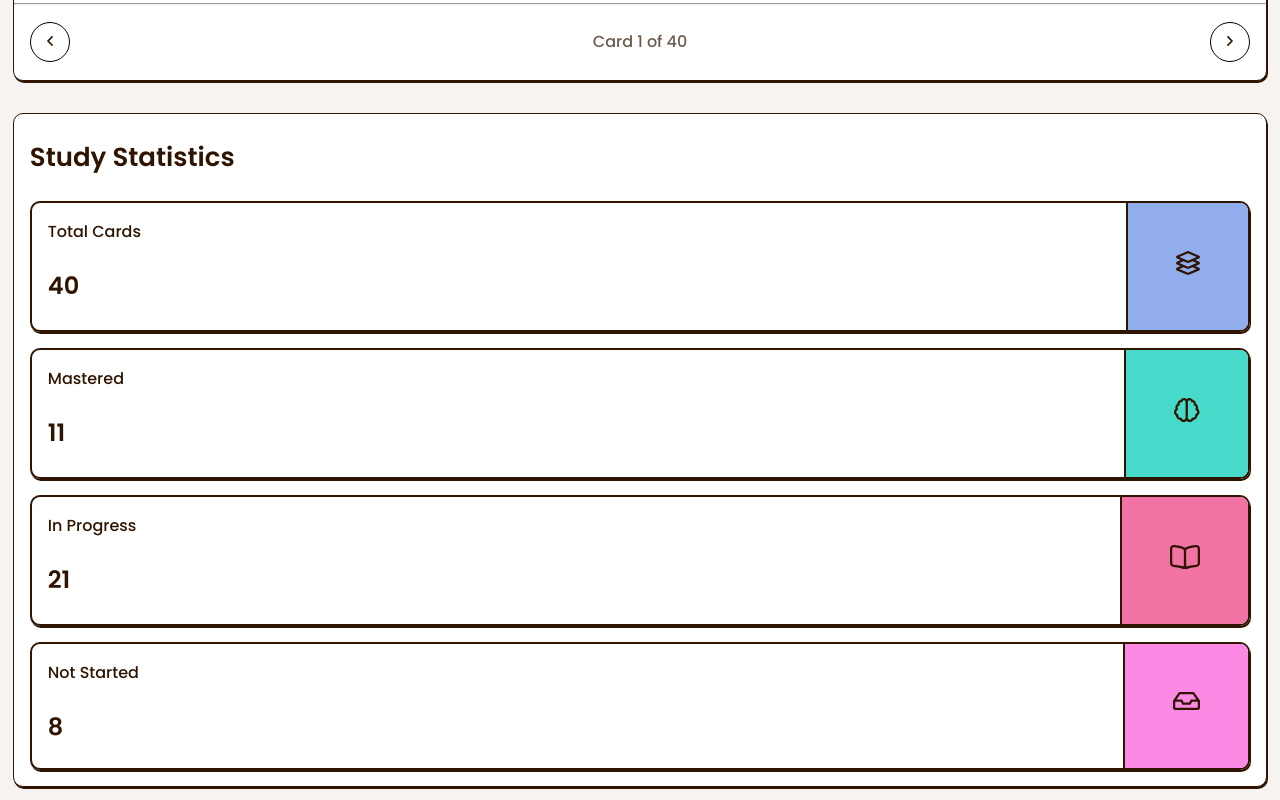
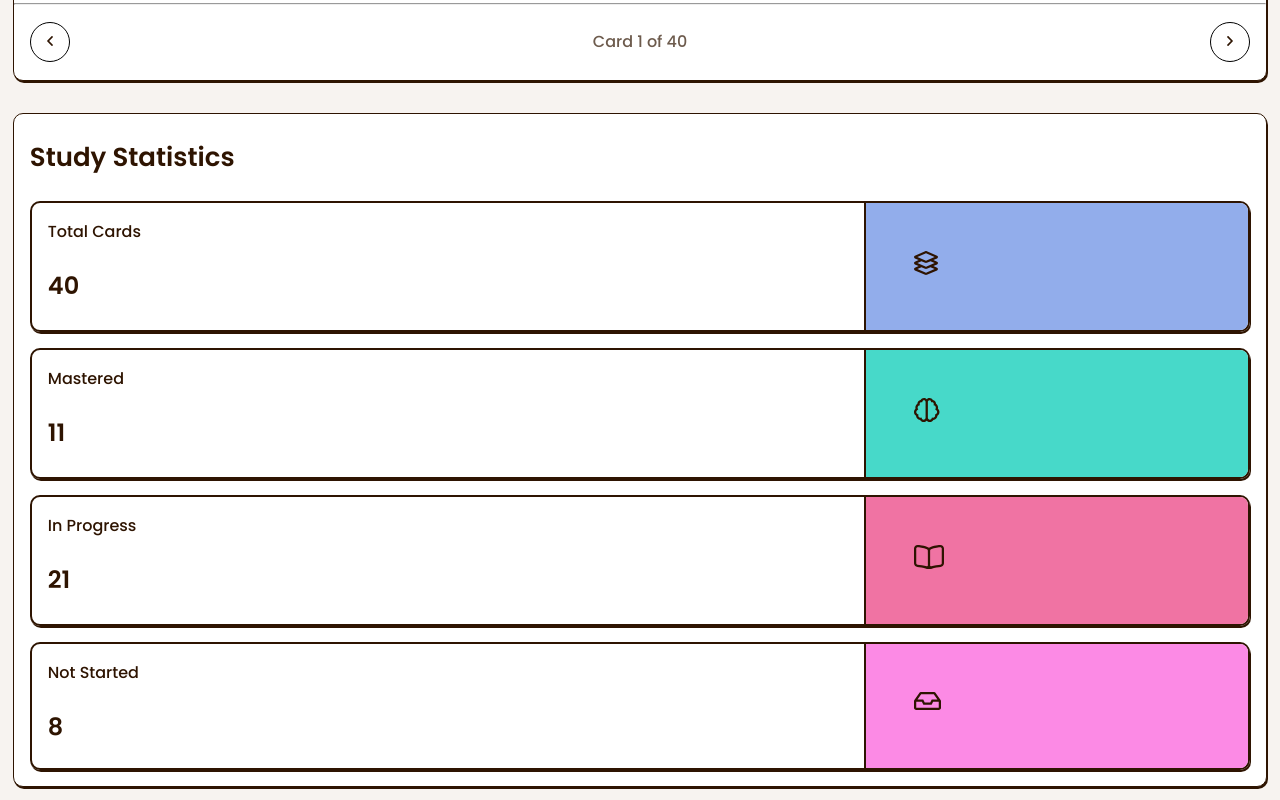
Before and after one commit to bengera/flashcard-app, a React (Vite) app: page / in a window 1280 px wide. Shown: the part 715-1515 px from the top of the page. Built offline with nearby package versions, Linux system fonts and the light colour scheme.

Commit message:
Fix statistics card alignment issue

```diff
--- a/src/css/statistics.css
+++ b/src/css/statistics.css
@@ -21,12 +21,15 @@
 }
 
 .statistics__card {
-  display: flex;
-  justify-content: space-between;
+  display: grid;
+  grid-template-columns: 2fr 1fr;
   gap: 4rem;
-  padding: 0 0 0 1rem;
   border: 2px solid var(--clr-neutral-900);
   border-radius: var(--radius-10);
+}
+
+.statistics__card-left-content {
+  margin-left: 1rem;
 }
 
 .statistics__card-icon-container {
@@ -55,6 +58,9 @@
 .statistics__card-number {
   font-weight: 600;
   font-size: 24px;
+  /* margin-right: 1px;
+  margin-top: 2.5rem;
+  margin-bottom: 0px; */
 }
 
 .icon {
```
